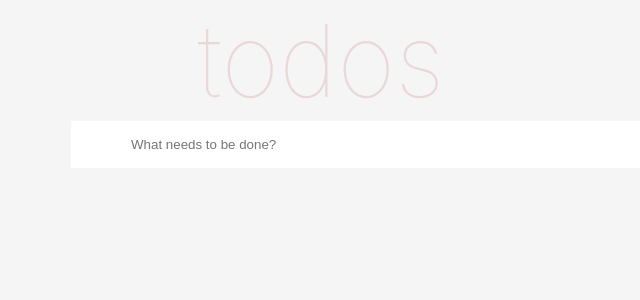
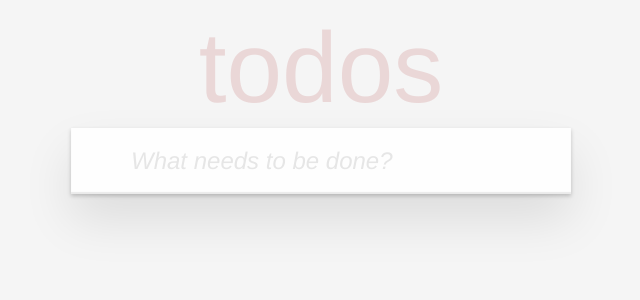
Before and after one commit to psalmeight/ts-todomvc, a React (Create React App) app: page / in a window 1280 px wide. Shown: the top 300 px of the page, without its empty margins (319-959 px from the left). Built offline with nearby package versions, Linux system fonts and the light colour scheme.

Commit message:
what must be done input

```diff
--- a/src/index.css
+++ b/src/index.css
@@ -1,17 +1,25 @@
+* {
+  font: 14px "Helvetica Neue", Helvetica, Arial, sans-serif;
+}
 body {
   margin: 0;
-  font-family: -apple-system, BlinkMacSystemFont, "Segoe UI", "Roboto", "Oxygen",
+  /* font-family: -apple-system, BlinkMacSystemFont, "Segoe UI", "Roboto", "Oxygen",
     "Ubuntu", "Cantarell", "Fira Sans", "Droid Sans", "Helvetica Neue",
     sans-serif;
   -webkit-font-smoothing: antialiased;
-  -moz-osx-font-smoothing: grayscale;
+  -moz-osx-font-smoothing: grayscale; */
 
   background-color: #f5f5f5;
 }
 
-code {
-  font-family: source-code-pro, Menlo, Monaco, Consolas, "Courier New",
-    monospace;
+h1 {
+  display: block;
+  font-size: 2em;
+  margin-block-start: 0.67em;
+  margin-block-end: 0.67em;
+  margin-inline-start: 0px;
+  margin-inline-end: 0px;
+  font-weight: bold;
 }
 
 .main-container {
@@ -28,17 +36,53 @@ code {
 }
 
 .main-container h1 {
+  width: 100%;
+  font-size: 100px;
+
+  text-align: center;
   color: rgba(175, 47, 47, 0.15);
   font-weight: 100;
-  font-size: 100px;
+  -webkit-text-rendering: optimizeLegibility;
+  -moz-text-rendering: optimizeLegibility;
+  text-rendering: optimizeLegibility;
+  -webkit-font-smoothing: antialiased;
   margin: 0px;
-  -webkit-font-smoothing: antialiased;
+
+  margin-top: 10px;
+  margin-bottom: 3px;
+}
+
+.todo-container {
+  box-shadow: 0 2px 4px 0 rgb(0 0 0 / 20%), 0 25px 50px 0 rgb(0 0 0 / 10%);
 }
 
 .todo-container input {
   border: none;
   width: 100%;
   padding: 16px 16px 16px 60px;
+  background-color: rgb(254 254 254);
+  font-size: 24px;
+  font-weight: 100;
+  -webkit-text-rendering: optimizeLegibility;
+  -moz-text-rendering: optimizeLegibility;
+  text-rendering: optimizeLegibility;
+  -webkit-font-smoothing: antialiased;
+  line-height: 1.4em;
+
+  box-sizing: border-box;
+  -webkit-font-smoothing: antialiased;
+
+  box-shadow: inset 0 -2px 1px rgb(0 0 0 / 8%);
+}
+
+.todo-container input::placeholder {
+  font-style: italic;
+  color: rgb(230 230 230);
+  font-weight: 200;
+}
+
+.todo-container input:focus {
+  outline-width: 0;
 }
 
 .todo-row {
```
